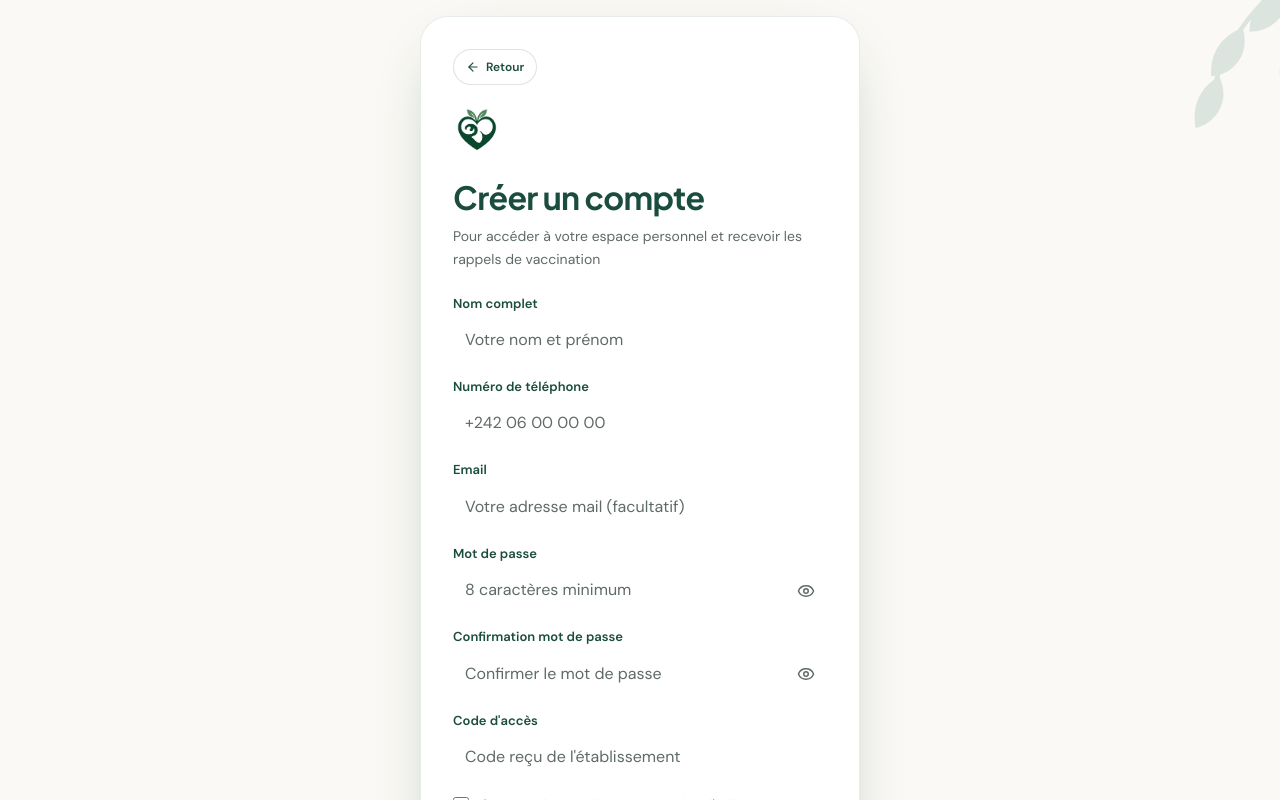
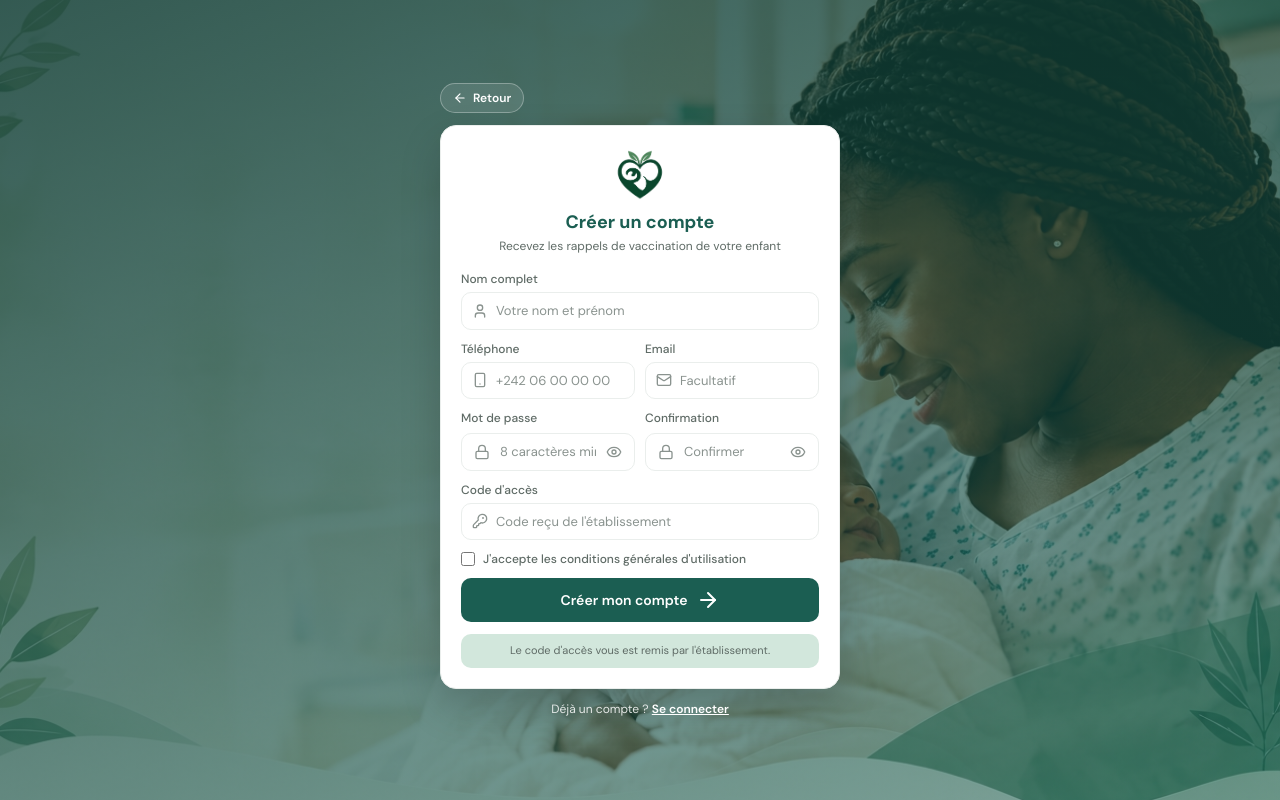
Before and after one commit to KazeHolloway/s17-genesis-enroll-baby, a React (Vite) app in the folder frontend/: page /signup in a window 1280 px wide. Shown: the top 800 px of the page. Built offline with nearby package versions, Linux system fonts and the light colour scheme; no server answers; a web font is replaced by a local one.

Commit message:
feat: améliorer l'interface de connexion et d'inscription avec des icônes et un design révisé

```diff
--- a/frontend/src/components/ui/auth/PasswordInput.tsx
+++ b/frontend/src/components/ui/auth/PasswordInput.tsx
@@ -1,6 +1,9 @@
-import { Eye, EyeOff } from "lucide-react";
-import { useState } from "react";
+import { Eye, EyeOff, Lock } from "lucide-react";
+import { useId, useState } from "react";
 
+/* Champ mot de passe de la maquette : contrôle bordé (rayon 10px) avec
+   icône à gauche, texte sans bordure à l'intérieur et œil à droite.
+   Utilisé uniquement par Login et Signup. */
 export function PasswordInput({
   label,
   value,
@@ -13,14 +16,22 @@ export function PasswordInput({
   placeholder: string;
 }) {
   const [show, setShow] = useState(false);
+  const id = useId();
 
   return (
-    <div className="form-group">
-      <label className="text-sm font-medium text-primary">{label}</label>
-      <div className="relative">
+    <div className="flex flex-col gap-1.5">
+      <label
+        htmlFor={id}
+        className="text-[12px] font-medium text-muted-foreground"
+      >
+        {label}
+      </label>
+      <div className="flex items-center gap-2.5 rounded-[10px] border border-gris bg-white px-3 transition focus-within:border-primary focus-within:shadow-[0_0_0_3px_rgba(27,94,82,0.12)]">
+        <Lock className="h-4 w-4 shrink-0 text-[#8a938f]" aria-hidden="true" />
         <input
+          id={id}
           type={show ? "text" : "password"}
-          className="w-full rounded-lg border border-primary/20 bg-background px-4 py-3 pr-12 text-sm placeholder:text-muted-foreground focus:outline-none focus:ring-2 focus:ring-primary/50 focus:border-primary transition"
+          className="min-w-0 flex-1 border-0 bg-transparent px-0 py-2 text-[13px] text-anthracite outline-none placeholder:text-[#8a938f]"
           placeholder={placeholder}
           value={value}
           onChange={(e) => onChange(e.target.value)}
@@ -28,10 +39,10 @@ export function PasswordInput({
         <button
           type="button"
           onClick={() => setShow(!show)}
-          className="absolute right-3 top-1/2 -translate-y-1/2 text-muted-foreground hover:text-primary transition"
+          className="shrink-0 text-[#8a938f] transition hover:text-primary"
           tabIndex={-1}
         >
-          {show ? <EyeOff size={18} /> : <Eye size={18} />}
+          {show ? <EyeOff size={16} /> : <Eye size={16} />}
         </button>
       </div>
     </div>
--- a/frontend/src/pages/Login.tsx
+++ b/frontend/src/pages/Login.tsx
@@ -1,5 +1,5 @@
 import CustomButton from "../components/ui/CustomButton";
-import { ArrowLeft, ArrowRight } from "lucide-react";
+import { ArrowLeft, ArrowRight, User } from "lucide-react";
 import { Link, useNavigate } from "react-router-dom";
 import { useAuthForm } from "../hooks/useAuthForm";
 import { PasswordInput } from "../components/ui/auth/PasswordInput";
@@ -7,6 +7,20 @@ import { useAuth } from "@/contexts/useAuth";
 import { routePourRole } from "@/lib/dashboard/routes";
 import { ApiError } from "@/services/api";
 import logo from "../assets/logo.png";
+import visuel from "../assets/hero-maternity.jpg";
+
+/* Palette verte de l'application, scopée sur la section (les utilitaires
+   Tailwind compilent en `var(--color-*)`). */
+const PALETTE = {
+  ["--color-primary" as string]: "#1b5e52",
+  ["--color-secondary" as string]: "#d2e7dc",
+} as React.CSSProperties;
+
+const champ =
+  "min-w-0 flex-1 border-0 bg-transparent px-0 py-2 text-[13px] text-anthracite outline-none placeholder:text-[#8a938f]";
+const controle =
+  "flex items-center gap-2 rounded-[10px] border border-gris bg-white px-2.5 transition focus-within:border-primary focus-within:shadow-[0_0_0_3px_rgba(27,94,82,0.12)]";
+const etiquette = "text-[12px] font-medium text-muted-foreground";
 
 const Login = () => {
 const {
@@ -60,70 +74,57 @@ const {
     }
   };
   return (
-    <section className="relative flex min-h-screen w-full items-center justify-center overflow-hidden bg-[#faf9f5] p-4">
-      {/* Décor végétal — coin supérieur droit (pure illustration, non cliquable) */}
-      <svg
-        aria-hidden="true"
-        viewBox="0 0 200 200"
-        fill="none"
-        className="pointer-events-none absolute -top-10 -right-10 h-56 w-56 text-[#1b5e52] opacity-[0.13]"
+    /* Fond photo + dégradé vert sur toute la page : le formulaire compact est
+       entièrement visible dès l'arrivée, sans défilement. */
+    <section
+      style={
+        {
+          backgroundImage: `linear-gradient(160deg, rgba(16, 61, 52, 0.85), rgba(27, 94, 82, 0.55)), url(${visuel})`,
+          ...PALETTE,
+        } as React.CSSProperties
+      }
+      className="flex min-h-screen w-full items-center justify-center bg-cover bg-center p-4"
     >
-        <path
-          d="M196 4C150 28 118 66 104 118"
-          stroke="currentColor"
-          strokeWidth="4"
-          strokeLinecap="round"
-        />
-        <path d="M170 24c-20 4-33 20-33 40 22 0 38-18 33-40z" fill="currentColor" />
-        <path d="M131 61c-19 6-30 23-28 43 21-2 35-21 28-43z" fill="currentColor" />
-        <path d="M186 64c-17 9-25 27-21 46 20-5 31-26 21-46z" fill="currentColor" />
-        <path d="M110 104c-17 9-25 27-21 46 20-5 31-26 21-46z" fill="currentColor" />
-      </svg>
-
-      {/* Retour à la landing. `fixed` et non `absolute` : le parent est un
-          conteneur `flex` sans hauteur propre, un lien en absolute se
-          positionnerait par rapport à la page entière et disparaissait au
-          défilement sur mobile. */}
-      <div className="relative w-full max-w-[440px] rounded-[28px] border border-[#144c42]/10 bg-white p-6 sm:p-8 shadow-[0_20px_60px_-30px_rgba(16,61,52,0.45)]">
-        {/* Retour à la landing, ancré dans la carte : en `fixed`, il flottait
-            au-dessus du logo et sortait de la carte sur mobile. */}
+      <div className="w-full max-w-[400px]">
         <Link
           to="/"
-          className="mb-5 inline-flex w-fit min-h-[36px] items-center gap-1.5 rounded-full border border-primary/15 bg-white px-3 py-1.5 text-xs font-semibold text-primary btn-interaction hover:bg-primary/10 focus:outline-none focus:ring-2 focus:ring-primary/50"
+          className="mb-3 inline-flex min-h-[30px] w-fit items-center gap-1.5 rounded-full border border-white/30 bg-white/10 px-3 py-1 text-xs font-semibold text-white btn-interaction hover:bg-white/20 focus:outline-none focus:ring-2 focus:ring-white/50"
         >
           <ArrowLeft className="h-3.5 w-3.5" aria-hidden="true" />
           Retour
         </Link>
 
-        <img src={logo} alt="Enroll Baby" className="mb-6 h-12 w-auto" />
-
-        {/* Header */}
-        <header className="text-left">
-          <h1 className="headline-xl-mobile md:headline-xl text-primary">
-            Se connecter
-          </h1>
-          <p className="mt-2 text-sm leading-relaxed text-muted-foreground">
-            Pour accéder à votre espace personnel et recevoir les rappels de
-            vaccination
+        <article className="rounded-2xl border border-gris bg-white p-5 shadow-[0_18px_40px_rgba(0,0,0,0.18)]">
+          {/* Header compact */}
+          <header className="mb-4 text-center">
+            <img
+              src={logo}
+              alt="Logo Enroll Baby"
+              className="mx-auto mb-1.5 h-auto w-14 object-contain"
+            />
+            <h1 className="text-lg font-bold text-primary">Se connecter</h1>
+            <p className="mt-0.5 text-xs text-muted-foreground">
+              Recevez les rappels de vaccination de votre enfant
             </p>
           </header>
 
-        <form className="mt-6 flex flex-col gap-4" onSubmit={handleSubmit}>
-          {/* Inputs */}
-
+          <form className="flex flex-col gap-2.5" onSubmit={handleSubmit}>
             {/* L'API authentifie sur le téléphone (`POST /auth/login` attend
-              `telephone`), pas sur une adresse mail : un `type="email"`
-              rejetait le format `+24206...` avant même l'envoi. Le libellé
-              peut promettre l'email, le champ reste `type="tel"`. */}
-          <div className="form-group">
-            <label htmlFor="identifiant" className="text-sm font-medium text-primary">
+                `telephone`) : le champ reste `type="tel"` malgré le libellé. */}
+            <div className="flex flex-col gap-1">
+              <label htmlFor="identifiant" className={etiquette}>
                 Email ou numéro de téléphone
               </label>
+              <div className={controle}>
+                <User
+                  className="h-4 w-4 shrink-0 text-[#8a938f]"
+                  aria-hidden="true"
+                />
                 <input
                   id="identifiant"
                   type="tel"
                   autoComplete="tel"
-              className="w-full rounded-lg border border-primary/20 bg-background px-4 py-3 text-sm placeholder:text-muted-foreground focus:outline-none focus:ring-2 focus:ring-primary/50 focus:border-primary transition"
+                  className={champ}
                   placeholder="+242 06 00 00 00"
                   value={phone}
                   onChange={(e) => {
@@ -131,6 +132,7 @@ const {
                   }}
                   required
                 />
+              </div>
             </div>
 
             <PasswordInput
@@ -141,16 +143,16 @@ const {
             />
 
             {/* Visuel uniquement : aucune persistance (voir `handleSubmit`). */}
-          <label className="flex w-fit cursor-pointer select-none items-center gap-2 text-sm text-muted-foreground">
+            <label className="inline-flex w-fit cursor-pointer select-none items-center gap-2 text-[12px] font-medium text-muted-foreground">
               <input
                 type="checkbox"
-              className="h-4 w-4 rounded border-primary/30 text-primary focus:ring-primary/50"
+                className="h-3.5 w-3.5 accent-primary"
               />
               Se souvenir de moi
             </label>
 
             <CustomButton
-            className="w-full py-3 mt-1"
+              className="w-full py-2.5"
               isLoading={isLoading}
               icon={<ArrowRight />}
               disabled={isLoading}
@@ -158,17 +160,26 @@ const {
               Se connecter
             </CustomButton>
 
-          <div className="text-accent rounded-xl p-2 font-semibold">
+            {message && (
+              <div
+                role="alert"
+                className="rounded-[10px] border border-[#E53935]/40 bg-[#FDECEA] px-3 py-2 text-[13px] text-[#E53935]"
+              >
                 {message}
               </div>
+            )}
           </form>
 
-        {/* Footer link */}
-        <p className="mt-6 text-center text-sm text-muted-foreground">
+          <p className="mt-3 rounded-[10px] bg-secondary p-2 text-center text-[11px] leading-relaxed text-muted-foreground">
+            Utilisez les identifiants fournis par l'établissement.
+          </p>
+        </article>
+
+        <p className="mt-3 text-center text-xs text-white/85">
           Vous n'avez pas de compte ?{" "}
           <Link
             to="/signup"
-            className="text-primary font-semibold hover:underline"
+            className="font-semibold text-white underline"
           >
             Créer un compte
           </Link>
--- a/frontend/src/pages/Signup.tsx
+++ b/frontend/src/pages/Signup.tsx
@@ -1,10 +1,31 @@
 import CustomButton from "../components/ui/CustomButton";
-import { ArrowLeft, ArrowRight } from "lucide-react";
+import {
+  ArrowLeft,
+  ArrowRight,
+  KeyRound,
+  Mail,
+  Smartphone,
+  User,
+} from "lucide-react";
 import { Link, useNavigate } from "react-router-dom";
 import { useAuthForm } from "../hooks/useAuthForm";
 import { PasswordInput } from "../components/ui/auth/PasswordInput";
 import { inscriptionParent, ApiError } from "../services/api";
 import logo from "../assets/logo.png";
+import visuel from "../assets/hero-maternity.jpg";
+
+/* Palette verte de l'application, scopée sur la section (les utilitaires
+   Tailwind compilent en `var(--color-*)`). */
+const PALETTE = {
+  ["--color-primary" as string]: "#1b5e52",
+  ["--color-secondary" as string]: "#d2e7dc",
+} as React.CSSProperties;
+
+const champ =
+  "min-w-0 flex-1 border-0 bg-transparent px-0 py-2 text-[13px] text-anthracite outline-none placeholder:text-[#8a938f]";
+const controle =
+  "flex items-center gap-2 rounded-[10px] border border-gris bg-white px-2.5 transition focus-within:border-primary focus-within:shadow-[0_0_0_3px_rgba(27,94,82,0.12)]";
+const etiquette = "text-[12px] font-medium text-muted-foreground";
 
 const Signup = () => {
   const {
@@ -86,64 +107,59 @@ const Signup = () => {
   };
 
   return (
-    <section className="relative flex min-h-screen w-full items-center justify-center overflow-hidden bg-[#faf9f5] p-4">
-      {/* Décor végétal — coin supérieur droit (pure illustration, non cliquable) */}
-      <svg
-        aria-hidden="true"
-        viewBox="0 0 200 200"
-        fill="none"
-        className="pointer-events-none absolute -top-10 -right-10 h-56 w-56 text-[#1b5e52] opacity-[0.13]"
+    /* Fond photo + dégradé vert sur toute la page : le formulaire compact est
+       entièrement visible dès l'arrivée, sans défilement. */
+    <section
+      style={
+        {
+          backgroundImage: `linear-gradient(160deg, rgba(16, 61, 52, 0.85), rgba(27, 94, 82, 0.55)), url(${visuel})`,
+          ...PALETTE,
+        } as React.CSSProperties
+      }
+      className="flex min-h-screen w-full items-center justify-center bg-cover bg-center p-4"
     >
-        <path
-          d="M196 4C150 28 118 66 104 118"
-          stroke="currentColor"
-          strokeWidth="4"
-          strokeLinecap="round"
-        />
-        <path d="M170 24c-20 4-33 20-33 40 22 0 38-18 33-40z" fill="currentColor" />
-        <path d="M131 61c-19 6-30 23-28 43 21-2 35-21 28-43z" fill="currentColor" />
-        <path d="M186 64c-17 9-25 27-21 46 20-5 31-26 21-46z" fill="currentColor" />
-        <path d="M110 104c-17 9-25 27-21 46 20-5 31-26 21-46z" fill="currentColor" />
-      </svg>
-
-      {/* Retour à la landing. `fixed` et non `absolute` : le parent est un
-          conteneur `flex` sans hauteur propre, un lien en absolute se
-          positionnerait par rapport à la page entière et disparaissait au
-          défilement sur mobile. */}
-      <div className="relative w-full max-w-[440px] rounded-[28px] border border-[#144c42]/10 bg-white p-6 sm:p-8 shadow-[0_20px_60px_-30px_rgba(16,61,52,0.45)]">
-        {/* Retour à la landing, ancré dans la carte (même placement que Login). */}
+      <div className="w-full max-w-[400px]">
         <Link
           to="/"
-          className="mb-5 inline-flex w-fit min-h-[36px] items-center gap-1.5 rounded-full border border-primary/15 bg-white px-3 py-1.5 text-xs font-semibold text-primary btn-interaction hover:bg-primary/10 focus:outline-none focus:ring-2 focus:ring-primary/50"
+          className="mb-3 inline-flex min-h-[30px] w-fit items-center gap-1.5 rounded-full border border-white/30 bg-white/10 px-3 py-1 text-xs font-semibold text-white btn-interaction hover:bg-white/20 focus:outline-none focus:ring-2 focus:ring-white/50"
         >
           <ArrowLeft className="h-3.5 w-3.5" aria-hidden="true" />
           Retour
         </Link>
 
-        <img src={logo} alt="Enroll Baby" className="mb-6 h-12 w-auto" />
-
-        {/* Header */}
-        <header className="text-left">
-          <h1 className="headline-xl-mobile md:headline-xl text-primary">
+        <article className="rounded-2xl border border-gris bg-white p-5 shadow-[0_18px_40px_rgba(0,0,0,0.18)]">
+          {/* Header compact */}
+          <header className="mb-4 text-center">
+            <img
+              src={logo}
+              alt="Logo Enroll Baby"
+              className="mx-auto mb-1.5 h-auto w-14 object-contain"
+            />
+            <h1 className="text-lg font-bold text-primary">
               Créer un compte
             </h1>
-          <p className="mt-2 text-sm leading-relaxed text-muted-foreground">
-            Pour accéder à votre espace personnel et recevoir les rappels de
-            vaccination
+            <p className="mt-0.5 text-xs text-muted-foreground">
+              Recevez les rappels de vaccination de votre enfant
             </p>
           </header>
 
-        <form className="mt-6 flex flex-col gap-4" onSubmit={handleSubmit}>
-          {/* Inputs */}
-          <div className="form-group">
-            <label htmlFor="nom-complet" className="text-sm font-medium text-primary">
+          <form className="flex flex-col gap-2.5" onSubmit={handleSubmit}>
+            {/* 2 colonnes pour tout afficher sans défilement */}
+            <div className="grid grid-cols-2 gap-2.5">
+              <div className="col-span-2 flex flex-col gap-1">
+                <label htmlFor="nom-complet" className={etiquette}>
                   Nom complet
                 </label>
+                <div className={controle}>
+                  <User
+                    className="h-4 w-4 shrink-0 text-[#8a938f]"
+                    aria-hidden="true"
+                  />
                   <input
                     id="nom-complet"
                     type="text"
                     autoComplete="name"
-              className="w-full rounded-lg border border-primary/20 bg-background px-4 py-3 text-sm placeholder:text-muted-foreground focus:outline-none focus:ring-2 focus:ring-primary/50 focus:border-primary transition"
+                    className={champ}
                     placeholder="Votre nom et prénom"
                     value={name}
                     onChange={(e) => {
@@ -152,18 +168,24 @@ const Signup = () => {
                     required
                   />
                 </div>
+              </div>
 
               {/* L'API authentifie sur le téléphone : un champ `type="email"`
                   rejetait le format `+24206...` avant même l'envoi. */}
-          <div className="form-group">
-            <label htmlFor="telephone" className="text-sm font-medium text-primary">
-              Numéro de téléphone
+              <div className="flex flex-col gap-1">
+                <label htmlFor="telephone" className={etiquette}>
+                  Téléphone
                 </label>
+                <div className={controle}>
+                  <Smartphone
+                    className="h-4 w-4 shrink-0 text-[#8a938f]"
+                    aria-hidden="true"
+                  />
                   <input
                     id="telephone"
                     type="tel"
                     autoComplete="tel"
-              className="w-full rounded-lg border border-primary/20 bg-background px-4 py-3 text-sm placeholder:text-muted-foreground focus:outline-none focus:ring-2 focus:ring-primary/50 focus:border-primary transition"
+                    className={champ}
                     placeholder="+242 06 00 00 00"
                     value={phone}
                     onChange={(e) => {
@@ -172,46 +194,60 @@ const Signup = () => {
                     required
                   />
                 </div>
+              </div>
 
-          <div className="form-group">
-            <label htmlFor="email" className="text-sm font-medium text-primary">Email</label>
+              <div className="flex flex-col gap-1">
+                <label htmlFor="email" className={etiquette}>
+                  Email
+                </label>
+                <div className={controle}>
+                  <Mail
+                    className="h-4 w-4 shrink-0 text-[#8a938f]"
+                    aria-hidden="true"
+                  />
                   <input
                     id="email"
                     type="email"
                     autoComplete="email"
-              className="w-full rounded-lg border border-primary/20 bg-background px-4 py-3 text-sm placeholder:text-muted-foreground focus:outline-none focus:ring-2 focus:ring-primary/50 focus:border-primary transition"
-              placeholder="Votre adresse mail (facultatif)"
+                    className={champ}
+                    placeholder="Facultatif"
                     value={email}
                     onChange={(e) => {
                       setEmail(e.target.value);
                     }}
                   />
                 </div>
+              </div>
 
               <PasswordInput
                 label="Mot de passe"
                 value={password}
                 onChange={setPassword}
-            placeholder="8 caractères minimum"
+                placeholder="8 caractères min."
               />
 
               <PasswordInput
-            label="Confirmation mot de passe"
+                label="Confirmation"
                 value={confirmPassword}
                 onChange={setConfirmPassword}
-            placeholder="Confirmer le mot de passe"
+                placeholder="Confirmer"
               />
 
               {/* Le code d'accès est ce qui rattache le compte au dossier de
                   l'enfant : sans lui, le backend refuse l'inscription. */}
-          <div className="form-group">
-            <label htmlFor="code-acces" className="text-sm font-medium text-primary">
+              <div className="col-span-2 flex flex-col gap-1">
+                <label htmlFor="code-acces" className={etiquette}>
                   Code d'accès
                 </label>
+                <div className={controle}>
+                  <KeyRound
+                    className="h-4 w-4 shrink-0 text-[#8a938f]"
+                    aria-hidden="true"
+                  />
                   <input
                     id="code-acces"
                     type="text"
-              className="w-full rounded-lg border border-primary/20 bg-background px-4 py-3 text-sm placeholder:text-muted-foreground focus:outline-none focus:ring-2 focus:ring-primary/50 focus:border-primary transition"
+                    className={champ}
                     placeholder="Code reçu de l'établissement"
                     value={codeOtp}
                     onChange={(e) => {
@@ -220,20 +256,22 @@ const Signup = () => {
                     required
                   />
                 </div>
+              </div>
+            </div>
 
             {/* Checkbox */}
-          <label className="flex items-center gap-2 text-sm text-muted-foreground cursor-pointer select-none">
+            <label className="inline-flex w-fit cursor-pointer select-none items-center gap-2 text-[12px] font-medium text-muted-foreground">
               <input
                 type="checkbox"
                 checked={cgu}
                 onChange={(e) => setCgu(e.target.checked)}
-              className="h-4 w-4 rounded border-primary/30 text-primary focus:ring-primary/50"
+                className="h-3.5 w-3.5 accent-primary"
               />
               J'accepte les conditions générales d'utilisation
             </label>
 
             <CustomButton
-            className="w-full py-3 mt-1"
+              className="w-full py-2.5"
               isLoading={isLoading}
               icon={<ArrowRight />}
               disabled={isLoading}
@@ -241,17 +279,26 @@ const Signup = () => {
               Créer mon compte
             </CustomButton>
 
-          <div className="text-accent rounded-xl p-2 font-semibold">
+            {message && (
+              <div
+                role="alert"
+                className="rounded-[10px] border border-[#E53935]/40 bg-[#FDECEA] px-3 py-2 text-[13px] text-[#E53935]"
+              >
                 {message}
               </div>
+            )}
           </form>
 
-        {/* Footer link */}
-        <p className="mt-6 text-center text-sm text-muted-foreground">
+          <p className="mt-3 rounded-[10px] bg-secondary p-2 text-center text-[11px] leading-relaxed text-muted-foreground">
+            Le code d'accès vous est remis par l'établissement.
+          </p>
+        </article>
+
+        <p className="mt-3 text-center text-xs text-white/85">
           Déjà un compte ?{" "}
           <Link
             to="/login"
-            className="text-primary font-semibold hover:underline"
+            className="font-semibold text-white underline"
           >
             Se connecter
           </Link>
```
Lines whose indentation alone changed are shown as unchanged.
